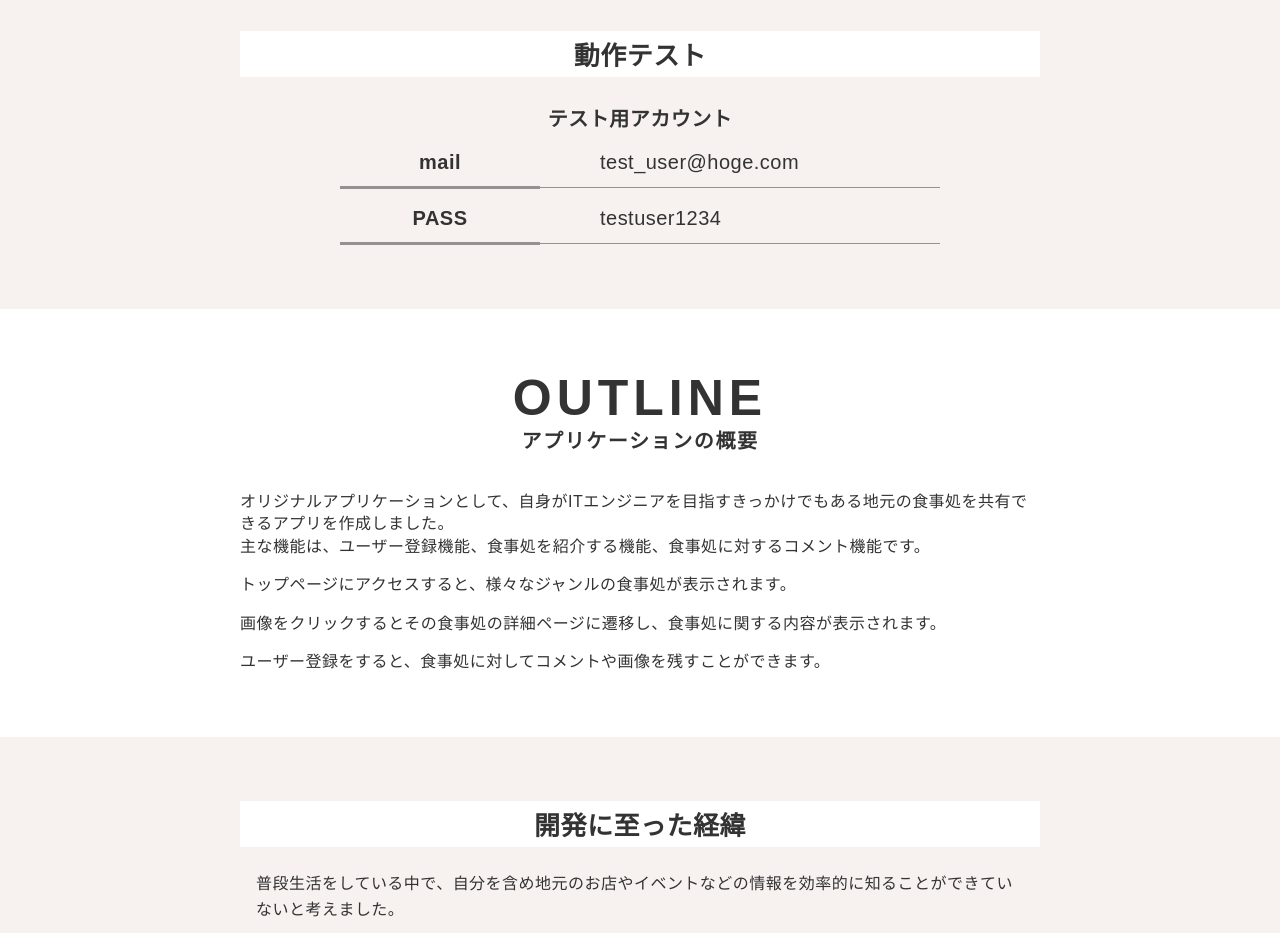
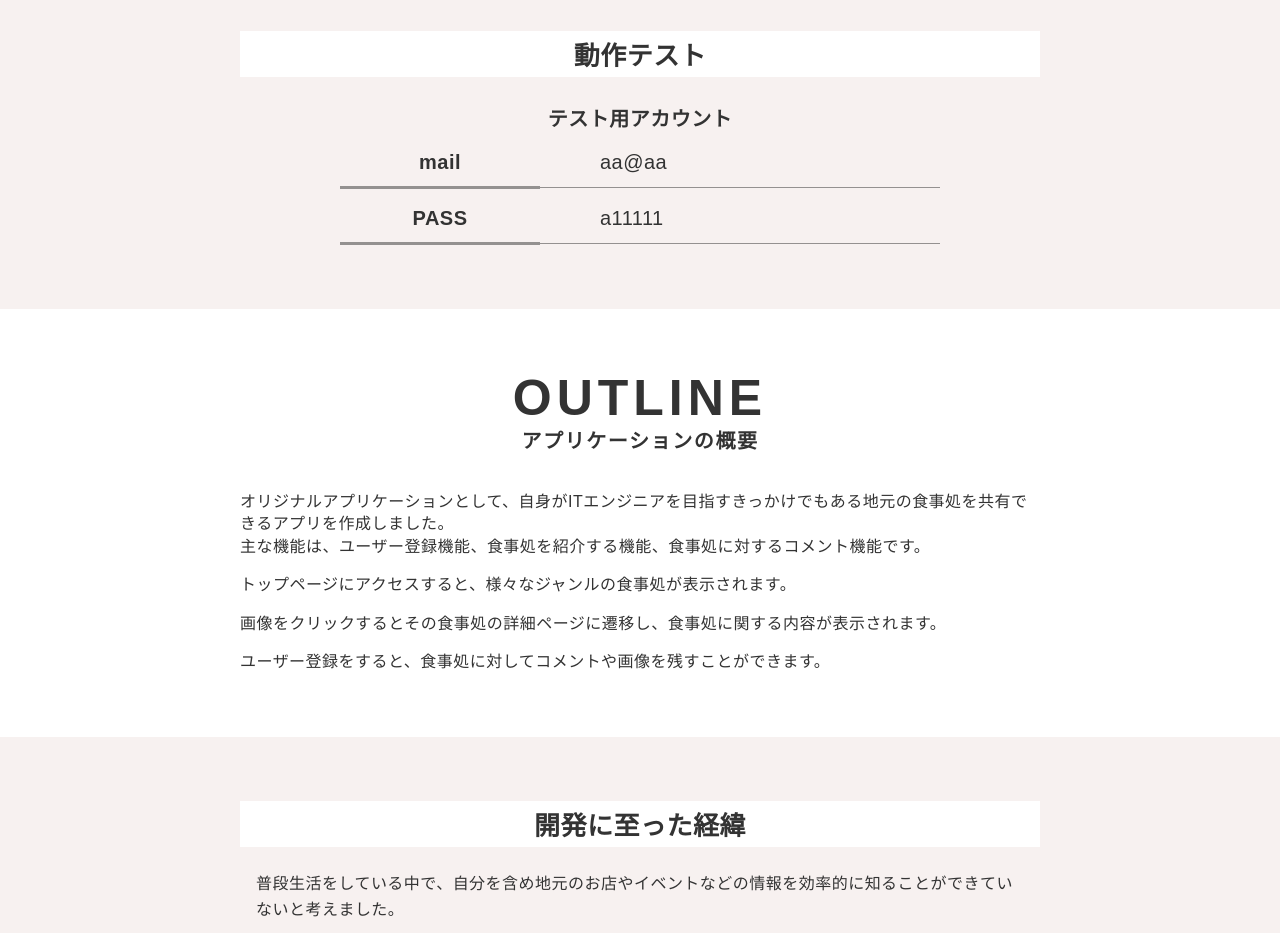
Before and after one commit to AYUMUNISHI/portfolio-site, a plain HTML site: page works/02.html in a window 1280 px wide. Shown: the part 1160-2093 px from the top of the page. Drawn offline with nearby package versions, Linux system fonts and the light colour scheme.

Commit message:
Update 02.html

```diff
--- a/works/02.html
+++ b/works/02.html
@@ -84,12 +84,12 @@
                 <tr>
                   <th>mail</th>
                   <!-- 記載番号：9 -->
-                  <td>test_user@hoge.com</td>
+                  <td>aa@aa</td>
                 </tr>
                 <tr>
                   <th>PASS</th>
                   <!-- 記載番号：10 -->
-                  <td>testuser1234</td>
+                  <td>a11111</td>
                 </tr>
               </table>
             </li>
```
